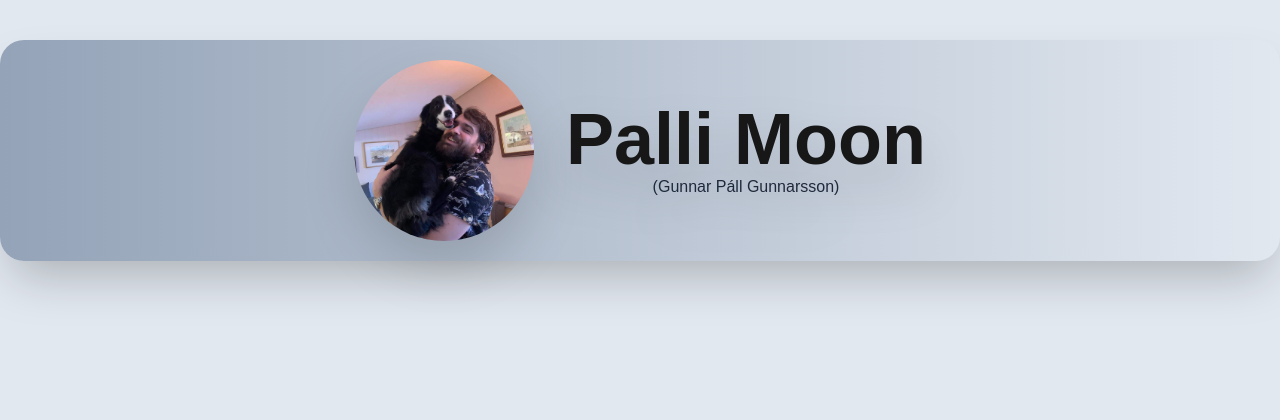
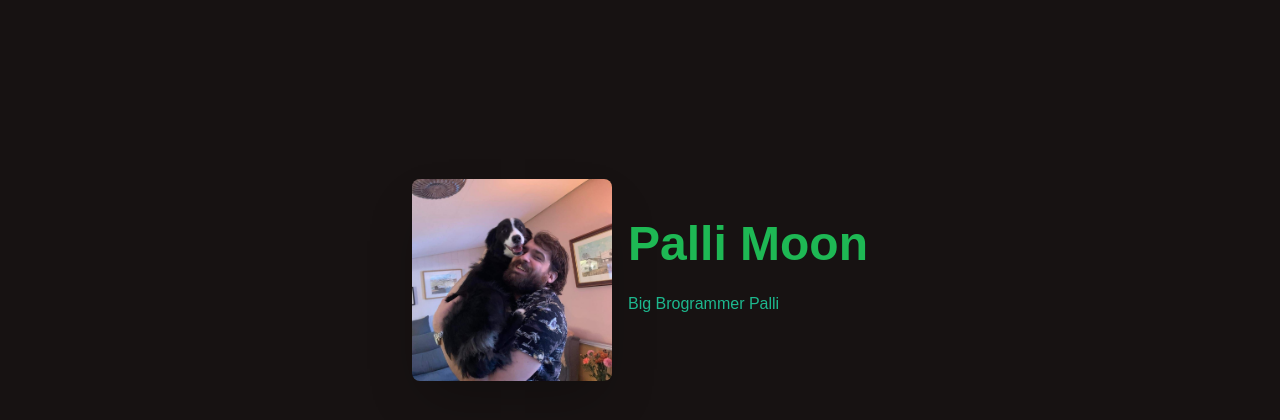
Before and after one commit to Palli-Moon/portfolio, a Next.js app: page / in a window 1280 px wide. Shown: the top 420 px of the page. Built offline with nearby package versions, Linux system fonts and the light colour scheme.

Commit message:
Install daisyui and set theme

```diff
--- a/src/app/globals.css
+++ b/src/app/globals.css
@@ -2,26 +2,6 @@
 @tailwind components;
 @tailwind utilities;
 
-:root {
-  --background: rgb(226 232 240);
-  --foreground: #171717;
-  --gray: rgb(30 41 59);
-}
-
-@media (prefers-color-scheme: dark) {
-  :root {
-    --background: #0a0a0aef;
-    --foreground: #ededed;
-    --gray: rgb(148 163 184);
-  }
-}
-
 body {
-  color: var(--foreground);
-  background: var(--background);
   font-family: Arial, Helvetica, sans-serif;
 }
-
-.moon-gray {
-  color: var(--gray);
-}
--- a/src/app/page.tsx
+++ b/src/app/page.tsx
@@ -1,17 +1,9 @@
-import Image from 'next/image';
+import Hero from '@/components/ui/hero';
 
 export default function Home() {
   return (
     <>
-      <div className='container mx-auto my-10 p-5 bg-gradient-to-r dark:from-slate-800 from-slate-400 rounded-3xl shadow-2xl'>
-        <div className='flex gap-8 flex-wrap items-center justify-center'>
-          <Image className='rounded-full drop-shadow-2xl' src='/palli.jpg' alt='Next.js logo' width={180} height={38} priority />
-          <div className='text-center'>
-            <h1 className='text-7xl font-bold drop-shadow-2xl'>Palli Moon</h1>
-            <h2 className='text-1xl moon-gray drop-shadow-2xl'>(Gunnar Páll Gunnarsson)</h2>
-          </div>
-        </div>
-      </div>
+      <Hero />
     </>
   );
 }
--- /dev/null
+++ b/src/components/ui/hero.tsx
@@ -0,0 +1,16 @@
+import React from 'react';
+import Image from 'next/image';
+
+export default function Hero() {
+  return (
+    <div className='hero min-h-[70vh] bg-gradient-to-b'>
+      <div className='hero-content flex-col lg:flex-row'>
+        <Image src='/palli.jpg' className='max-w-sm rounded-lg shadow-2xl' alt='image' width={200} height={200} />
+        <div>
+          <h1 className='text-5xl font-bold text-primary'>Palli Moon</h1>
+          <p className='py-6 text-muted-foreground text-secondary'>Big Brogrammer Palli</p>
+        </div>
+      </div>
+    </div>
+  );
+}
--- a/tailwind.config.ts
+++ b/tailwind.config.ts
@@ -1,15 +1,10 @@
 import type { Config } from 'tailwindcss';
+import daisyui from 'daisyui';
 
 export default {
+  daisyui: {
+    themes: ['forest'],
+  },
   content: ['./src/pages/**/*.{js,ts,jsx,tsx,mdx}', './src/components/**/*.{js,ts,jsx,tsx,mdx}', './src/app/**/*.{js,ts,jsx,tsx,mdx}'],
-  theme: {
-    extend: {
-      colors: {
-        gray: 'var(--gray)',
-        background: 'var(--background)',
-        foreground: 'var(--foreground)',
-      },
-    },
-  },
-  plugins: [],
+  plugins: [daisyui],
 } satisfies Config;
```
Also changed, not shown: package.json (+6 -5 lines), 1 other file (tests, documents, lock files or other folders).
